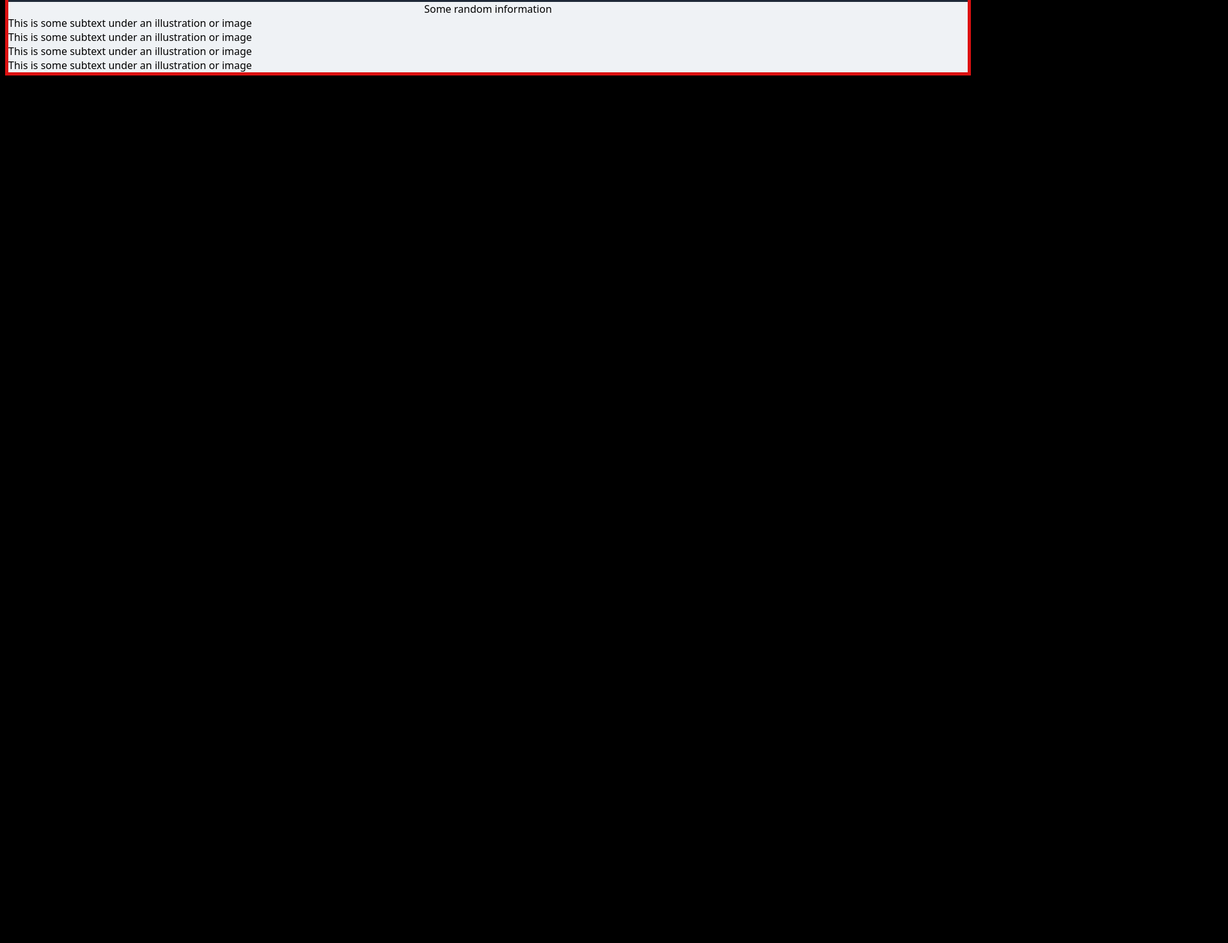
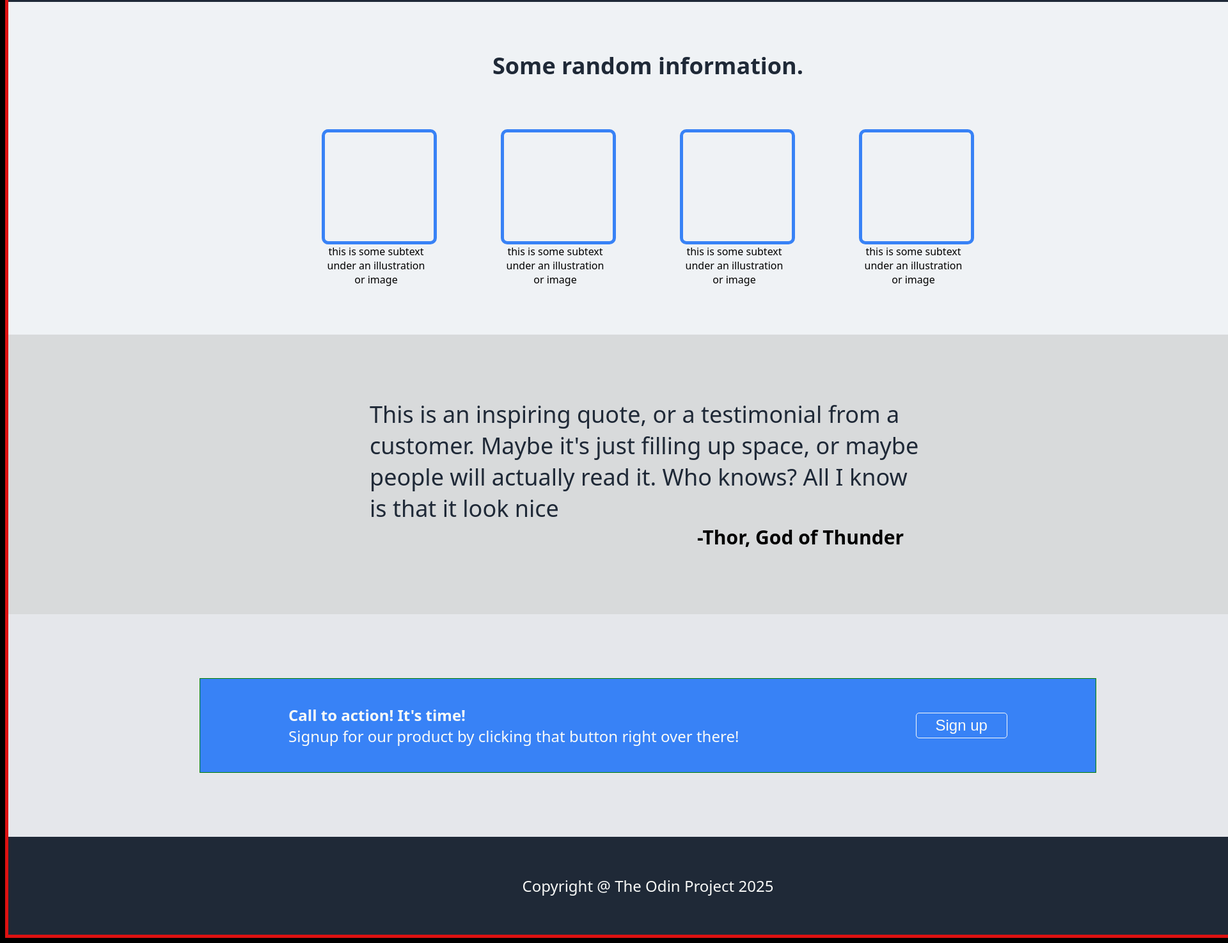
Before and after one commit to CrayolaCandy/Odin-LandingPage, a plain HTML site: page index.html in a window 1280 px wide. Shown: the part 582-2056 px from the top of the page at 64% size, 1920 px wide, since content can reach past the window. Before the commit the page ends 800 px from the top, so only its background shows below. Drawn offline with Linux system fonts and the light colour scheme.

Commit message:
Complete the layout

```diff
--- a/index.css
+++ b/index.css
@@ -3,7 +3,7 @@ body{
     background-color: black;
 }
 .webPage{
-    width: 1500px;
+    width: 2000px;
     margin-left: auto;
     margin-right: auto;
     border: thick rgb(221, 17, 17) solid;
@@ -24,6 +24,8 @@ body{
     display: flex;
     align-items: center;
     justify-content: space-around;
+    margin-left: 70px;
+    margin-right: 70px;
 }
 .headerTopLeft{
     font-weight: 800;
@@ -36,7 +38,7 @@ body{
 .headerBottom{
     display: flex;
     justify-content: center;
-    gap: 200px;
+    gap: 100px;
 }
 .headerBottomLeft{
     display: flex;
@@ -53,10 +55,10 @@ body{
     display: flex;
     align-items: center;
     background-color: gray;
-    padding-left: 120px;
-    padding-right: 120px;
+    padding-left: 250px;
+    padding-right: 250px;
 }
-button{
+.firstSectionButton{
     background-color: #3882f6;
     color: #f9faf8;
     padding: 5px 30px;
@@ -67,9 +69,7 @@ button{
 
 .secondSection{
     background-color: #eff2f5;
-}
-.secondSectionContent{
-
+    padding-bottom: 75px;
 }
 .boxSection{
     display: flex;
@@ -79,3 +79,111 @@ button{
     display: flex;
     justify-content: center;
 }
+.boxTopic{
+    font-size: 36px;
+    color: #1F2937;
+    font-weight: 900;
+    padding-top: 75px;
+    padding-bottom: 75px;
+}
+.boxContent{
+    display: flex;
+    justify-content: center;
+    gap: 100px;
+}
+.smallBox{
+    width: 170px;
+    height: 170px;
+    border: solid 5px #3882f6;
+    border-radius: 10px;
+}
+.boxDescription{
+    text-align: center;
+    width: 170px;
+}
+
+.thirdSection{
+    background-color: #d8dadb;
+}
+.thirdSectionContent{
+    display: flex;
+    flex-direction: column;
+    padding-top: 100px;
+    padding-bottom: 100px;
+}
+.textContentTop{
+    display: flex;
+    justify-content: center;
+
+}
+.textContent{
+
+    font-size: 36px;
+    font-weight: 300;
+    color: #1F2937;
+    flex-wrap: wrap;
+    width: 870px;
+}
+.textContentBottom{
+    width: 800px;
+    margin-left: auto;
+    margin-right: auto;
+}
+.textSignature{
+    display: flex;
+    justify-content: flex-end;
+    font-size: 30px;
+    font-weight: 600;
+}
+.fourthSection{
+    background-color: #E5e7eb;
+    box-sizing: border-box;
+    padding-top: 100px;
+    padding-bottom: 100px;
+
+}
+.blueBox{
+    border: green solid 1px;
+    margin-left: auto;
+    margin-right: auto;
+    width: 1400px;
+    display: flex;
+    justify-content: space-around;
+    align-items: center;
+    background-color: #3882f6;
+    padding-top: 40px;
+    padding-bottom: 40px;
+    color: #f9faf8;
+    font-size: 24px;
+}
+.blueBoxLeftTop{
+    font-weight: 800;
+}
+.fourthSectionButton{
+    background-color: #3882f6;
+    color: #f9faf8;
+    font-size: 24px;
+    border: #f9faf8 solid thin;
+    border-radius: 5px;
+    padding: 5px 30px;
+}
+
+.fifthSection{
+    background-color: #1F2937;
+}
+.fifthSectionContent{
+    margin-left: auto;
+    margin-right: auto;
+    width: 800px;
+}
+.footerBox{
+    display: flex;
+    justify-content: center;
+    align-items: center;
+    padding-top: 60px;
+    padding-bottom: 60px;
+}
+.footer{
+    color: #f9faf8;
+    font-size: 24px;
+}
--- a/index.html
+++ b/index.html
@@ -28,7 +28,7 @@
                         </div>
                         <div class = "headerBottomLeftBottom">
                             This website has some subtext that goes here under the main title. It's a smaller font and the color is lower contrast
-                            <br><button>Sign Up</button>
+                            <br><button class = "firstSectionButton">Sign Up</button>
                         </div>
 
                     </div>
@@ -43,32 +43,34 @@
             <div class = "secondSectionContent">
                 <div class = "boxSection">
                     <div class = "boxSectionTop">
-                        Some random information
+                        <div class = "boxTopic">
+                            Some random information.
+                        </div>
                     </div>
                     <div class = "boxSectionBottom">
-                        <div>
+                        <div class = "boxContent">
                             <div class = "box">
                                 <div class = "smallBox"></div>
                                 <div class = "boxDescription">
-                                    This is some subtext under an illustration or image
+                                    this is some subtext under an illustration or image
                                 </div>
                             </div>
                             <div class = "box">
                                 <div class = "smallBox"></div>
                                 <div class = "boxDescription">
-                                    This is some subtext under an illustration or image
+                                    this is some subtext under an illustration or image
                                 </div>
                             </div>
                             <div class = "box">
                                 <div class = "smallBox"></div>
                                 <div class = "boxDescription">
-                                    This is some subtext under an illustration or image
+                                    this is some subtext under an illustration or image
                                 </div>
                             </div>
                             <div class = "box">
                                 <div class = "smallBox"></div>
                                 <div class = "boxDescription">
-                                    This is some subtext under an illustration or image
+                                    this is some subtext under an illustration or image
                                 </div>
                             </div>
                         </div>
@@ -76,6 +78,50 @@
                 </div>
             </div>
         </div>
+        <div class = "sectionBackground thirdSection">
+            <div class = "thirdSectionContent">
+                <div class = "textContentTop">
+                    <div class = "textContent">
+                        This is an inspiring quote, or a testimonial from a customer.
+                        Maybe it's just filling up space, or maybe people will actually read it. Who knows?
+                        All I know is that it look nice
+                    </div>
+                </div>
+                <div class = "textContentBottom">
+                    <div class = "textSignature">
+                        -Thor, God of Thunder
+                    </div>
+                </div>
+
+            </div>
+        </div>
+        <div class = "sectionBackground fourthSection">
+            <div class = "fourthSectionContent">
+                <div class = "blueBox">
+                    <div class = "blueBoxLeft">
+                        <div class = "blueBoxLeftTop">
+                            Call to action! It's time!
+                        </div>
+                        <div class = "blueBoxLeftBottom">
+                            Signup for our product by clicking that button right over there!
+                        </div>
+                    </div>
+                    <div class = "blueBoxRight">
+                        <button class = "fourthSectionButton">Sign up</button>
+                    </div>
+                </div>
+            </div>
+        </div>
+        <div class = "sectionBackground fifthSection">
+            <div class = "fifthSectionContent">
+                <div class = "footerBox">
+                    <div class = "footer">
+                        Copyright @ The Odin Project 2025
+                    </div>
+                </div>
+
+            </div>
+        </div>
     </div>
 </body>
 </html>
```
